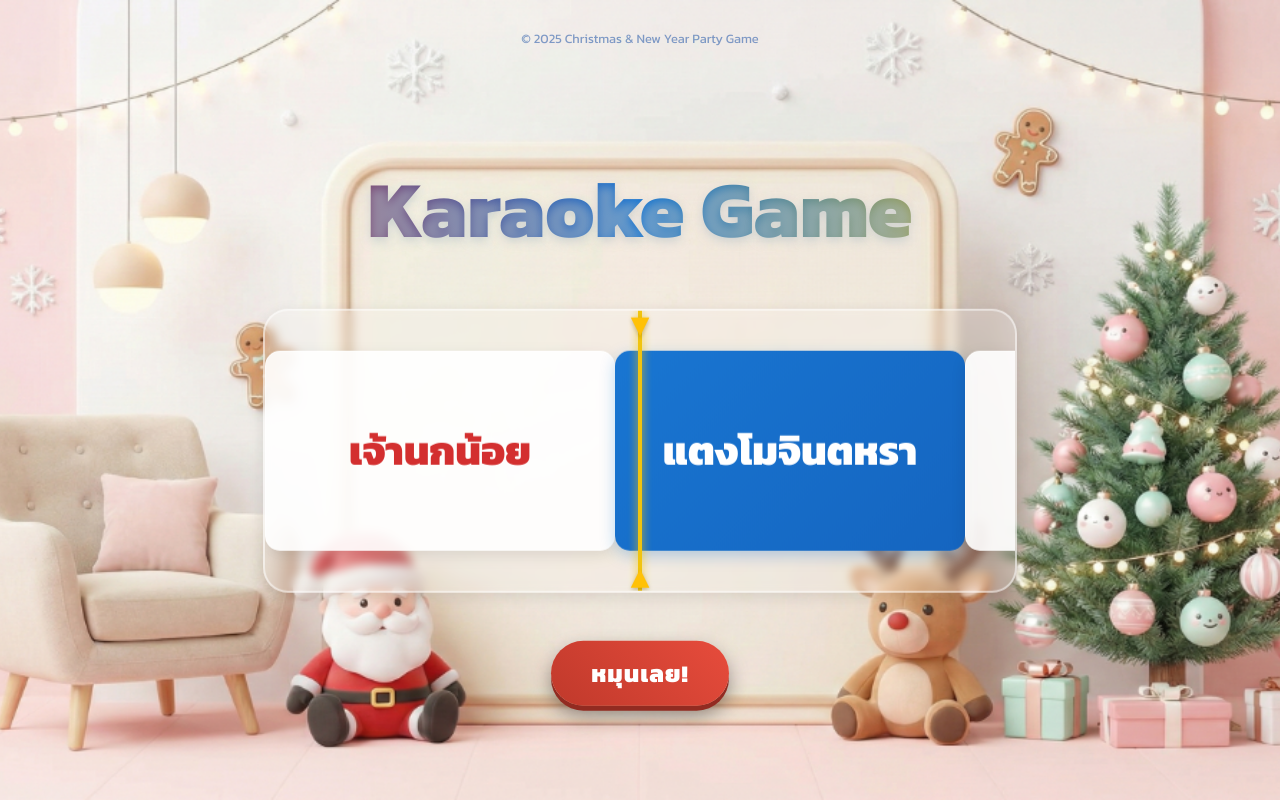
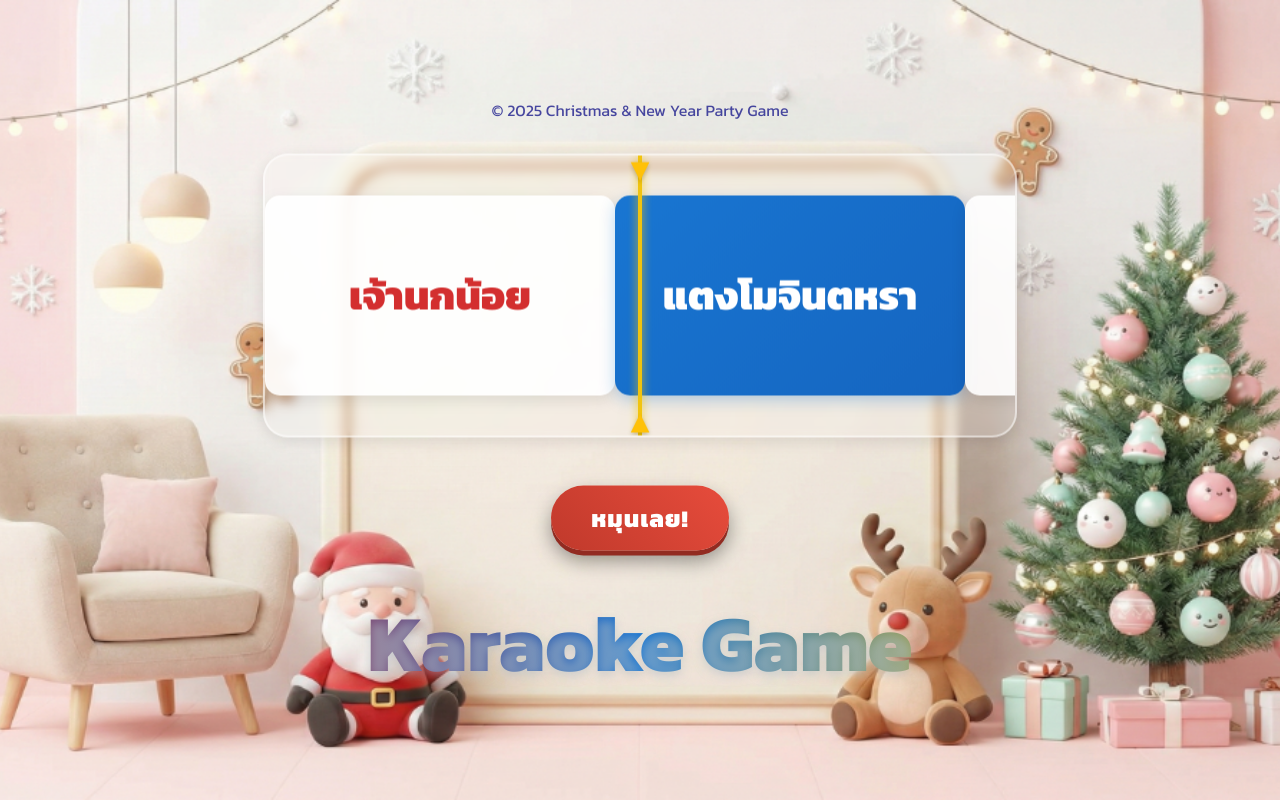
Before and after one commit to Malztt/patyyyyy, a React (Vite) app: page / in a window 1280 px wide. Built offline with nearby package versions, Linux system fonts and the light colour scheme.

Commit message:
Layout: Swap Title (Bottom) and Copyright (Top)

```diff
--- a/src/App.css
+++ b/src/App.css
@@ -77,10 +77,28 @@ body {
 }
 
 .header p {
-  font-size: 1.1rem;
-  color: #1976D2;
-  font-weight: 600;
+  font-size: 1rem;
+  color: navy;
+  opacity: 0.7;
+  font-weight: 400;
   text-shadow: none;
+  margin: 0;
+}
+
+.footer-title {
+  width: 100%;
+  text-align: center;
+  margin-top: 2rem;
+}
+
+.footer-title h1 {
+  font-size: 5rem;
+  margin: 0;
+  background: linear-gradient(to right, #D32F2F, #1976D2, #FFC107);
+  background-clip: text;
+  -webkit-background-clip: text;
+  -webkit-text-fill-color: transparent;
+  text-shadow: 0 4px 10px rgba(176, 190, 197, 0.5);
 }
 
 .game-area {
--- a/src/App.jsx
+++ b/src/App.jsx
@@ -47,7 +47,7 @@ function App() {
 
       <main className="game-area">
         <header className="header">
-          <h1>Karaoke Game</h1>
+          <p>© 2025 Christmas & New Year Party Game</p>
         </header>
 
         <HorizontalSpinner
@@ -66,17 +66,11 @@ function App() {
             {isSpinning ? 'กำลังหมุน...' : isGameFinished ? 'หมดแล้วจ้า' : 'หมุนเลย!'}
           </button>
         </div>
+
+        <footer className="footer-title">
+          <h1>Karaoke Game</h1>
+        </footer>
       </main>
-
-      {/* Result Modal */}
-      <LyricsModal
-        result={result}
-        onClose={handleModalClose}
-      />
-
-      <footer className="footer">
-        <p>© 2025 Christmas & New Year Party Game</p>
-      </footer>
     </div>
   );
 }
```
